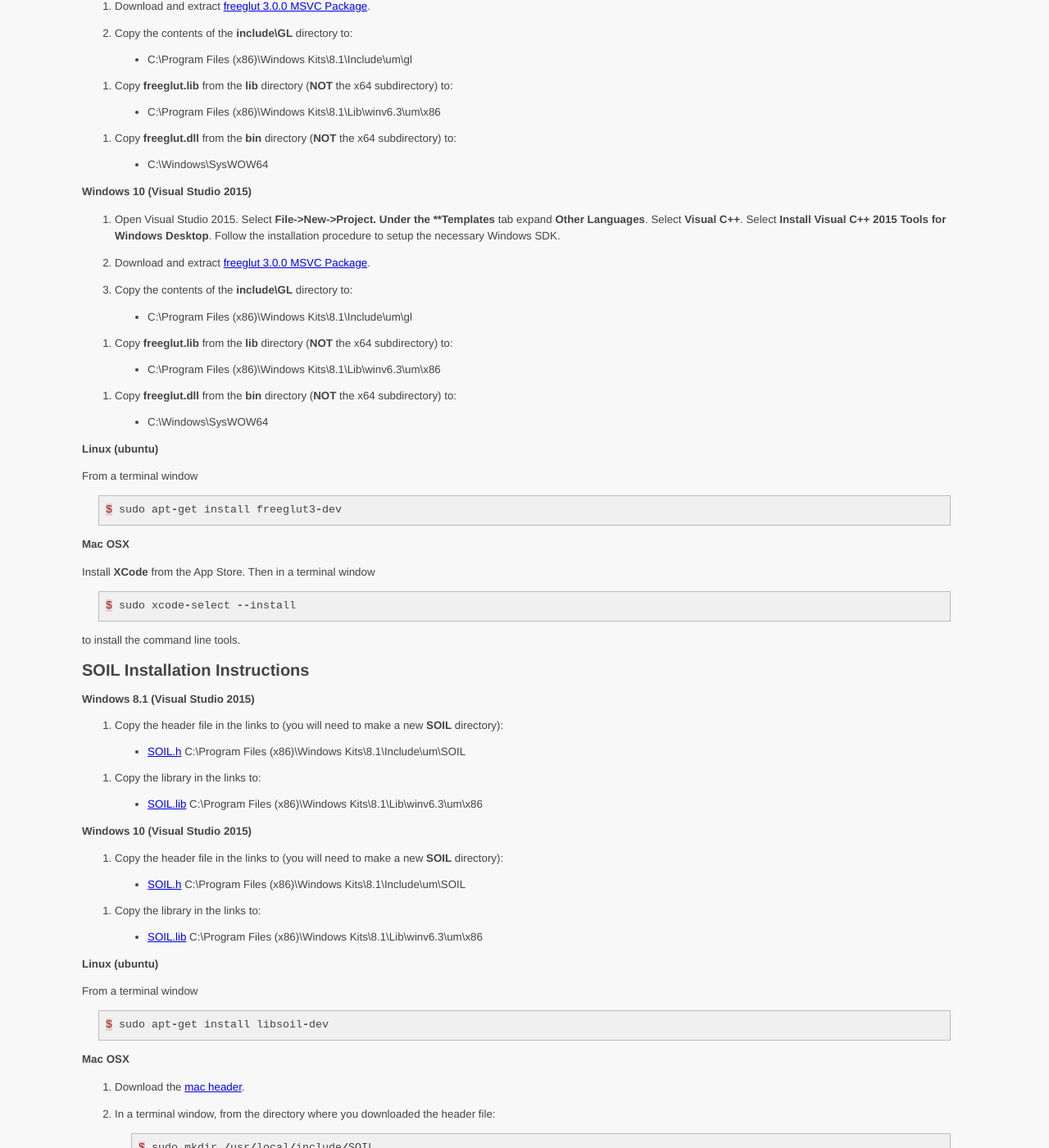
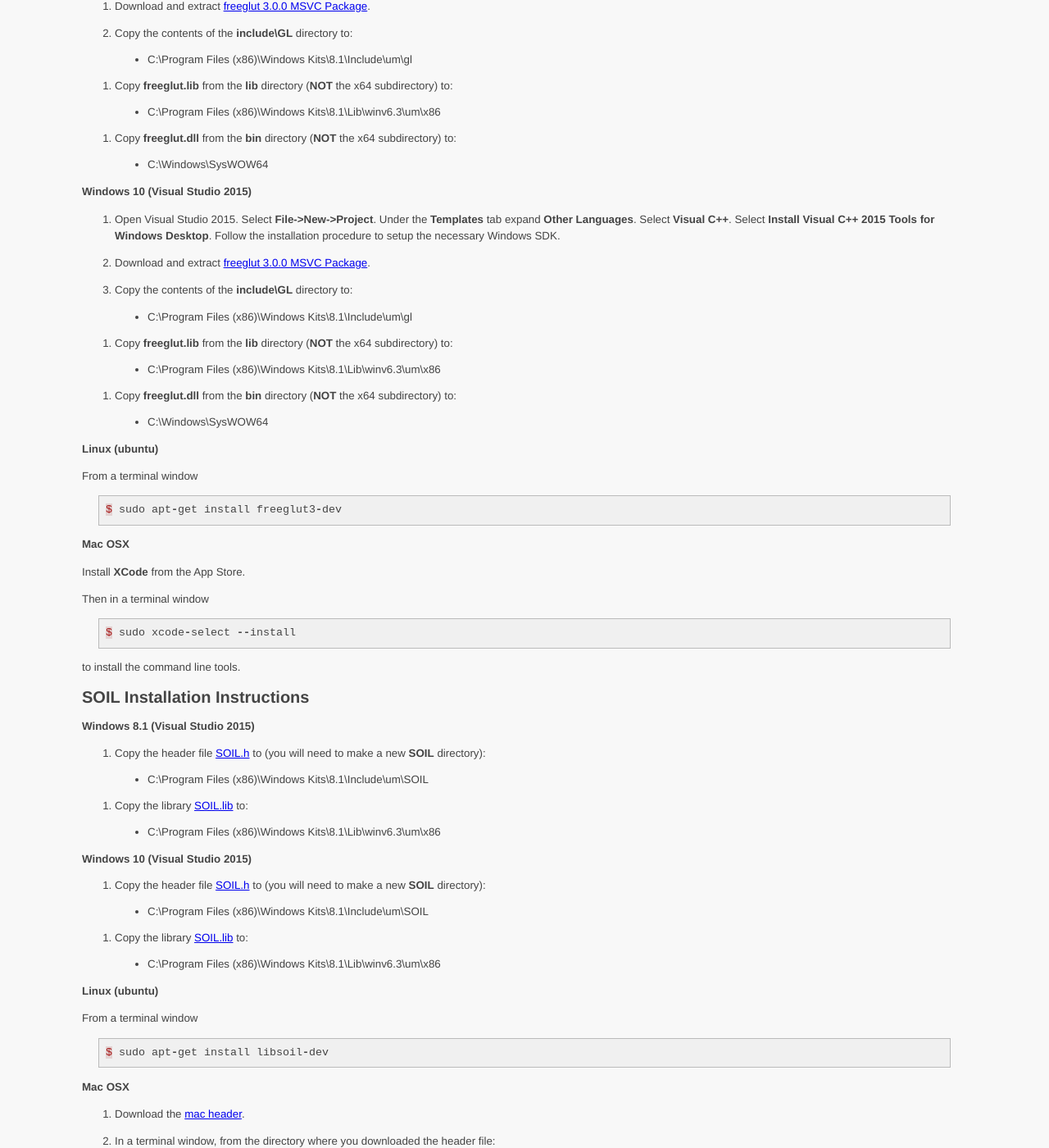
Before and after one commit to ycpcs/cs370-fall2016, a Jekyll site: the page built from resources.md, in a window 1280 px wide and 1400 px high, scrolled down 328 px. Shown: the whole window at 82% size. Built offline with Jekyll 4.4.1, drawn with Linux system fonts in a browser that asks for light colours.

Commit message:
update resources page
update resources page

````diff
--- a/resources.md
+++ b/resources.md
@@ -31,7 +31,7 @@ FreeGLUT Installation Instructions
 
 **Windows 10 (Visual Studio 2015)**
 
-1.  Open Visual Studio 2015. Select **File->New->Project. Under the **Templates** tab expand **Other Languages**. Select **Visual C++**. Select **Install Visual C++ 2015 Tools for Windows Desktop**. Follow the installation procedure to setup the necessary Windows SDK.
+1.  Open Visual Studio 2015. Select **File->New->Project**. Under the **Templates** tab expand **Other Languages**. Select **Visual C++**. Select **Install Visual C++ 2015 Tools for Windows Desktop**. Follow the installation procedure to setup the necessary Windows SDK.
 
 2.  Download and extract [freeglut 3.0.0 MSVC Package](http://www.transmissionzero.co.uk/software/freeglut-devel/).
 
@@ -57,7 +57,9 @@ $ sudo apt-get install freeglut3-dev
 
 **Mac OSX**
 
-Install **XCode** from the App Store. Then in a terminal window
+Install **XCode** from the App Store.
+
+Then in a terminal window
 
 ```cpp
 $ sudo xcode-select --install
@@ -70,23 +72,23 @@ SOIL Installation Instructions
 
 **Windows 8.1 (Visual Studio 2015)**
 
-1.  Copy the header file in the links to (you will need to make a new **SOIL** directory):
+1.  Copy the header file [SOIL.h](soil/win64/SOIL.h) to (you will need to make a new **SOIL** directory):
 
-> -   [SOIL.h](soil/win64/SOIL.h) C:\\Program Files (x86)\\Windows Kits\\8.1\\Include\\um\\SOIL
+> -   C:\\Program Files (x86)\\Windows Kits\\8.1\\Include\\um\\SOIL
 
-2.  Copy the library in the links to:
+2.  Copy the library [SOIL.lib](soil/win64/SOIL.lib) to:
 
-> -   [SOIL.lib](soil/win64/SOIL.lib) C:\\Program Files (x86)\\Windows Kits\\8.1\\Lib\\winv6.3\\um\\x86
+> -   C:\\Program Files (x86)\\Windows Kits\\8.1\\Lib\\winv6.3\\um\\x86
 
 **Windows 10 (Visual Studio 2015)**
 
-1.  Copy the header file in the links to (you will need to make a new **SOIL** directory):
+1.  Copy the header file [SOIL.h](soil/win64/SOIL.h) to (you will need to make a new **SOIL** directory):
 
-> -   [SOIL.h](soil/win64/SOIL.h) C:\\Program Files (x86)\\Windows Kits\\8.1\\Include\\um\\SOIL
+> -   C:\\Program Files (x86)\\Windows Kits\\8.1\\Include\\um\\SOIL
 
-2.  Copy the library in the links to:
+2.  Copy the library [SOIL.lib](soil/win64/SOIL.lib) to:
 
-> -   [SOIL.lib](soil/win64/SOIL.lib) C:\\Program Files (x86)\\Windows Kits\\8.1\\Lib\\winv6.3\\um\\x86
+> -   C:\\Program Files (x86)\\Windows Kits\\8.1\\Lib\\winv6.3\\um\\x86
 
 **Linux (ubuntu)**
 
@@ -156,7 +158,7 @@ GLEW Installation Instructions
 From a terminal window
 
 ```cpp
-$ **sudo apt-get install libglew-dev**
+$ sudo apt-get install libglew-dev
 ```
 
 **Mac OSX**
````
